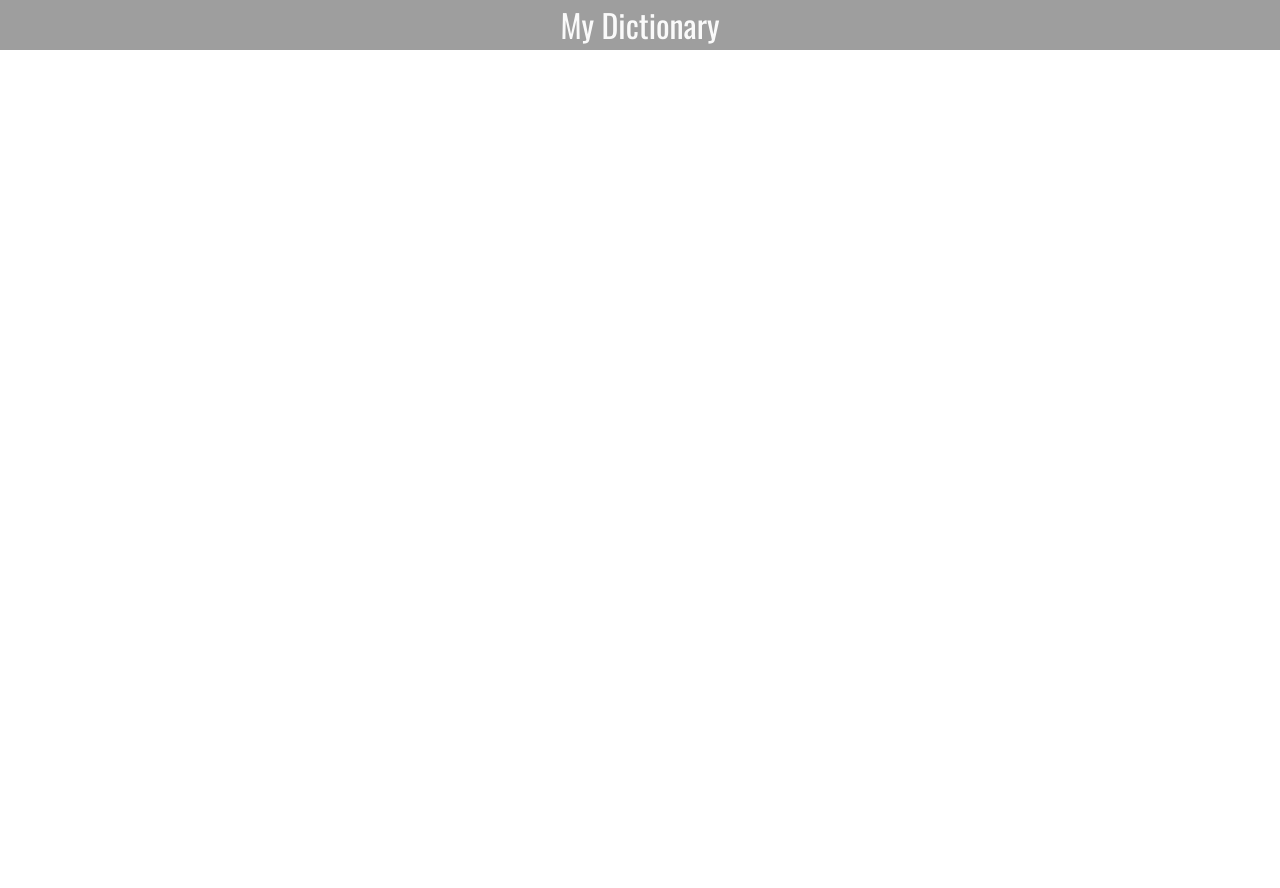
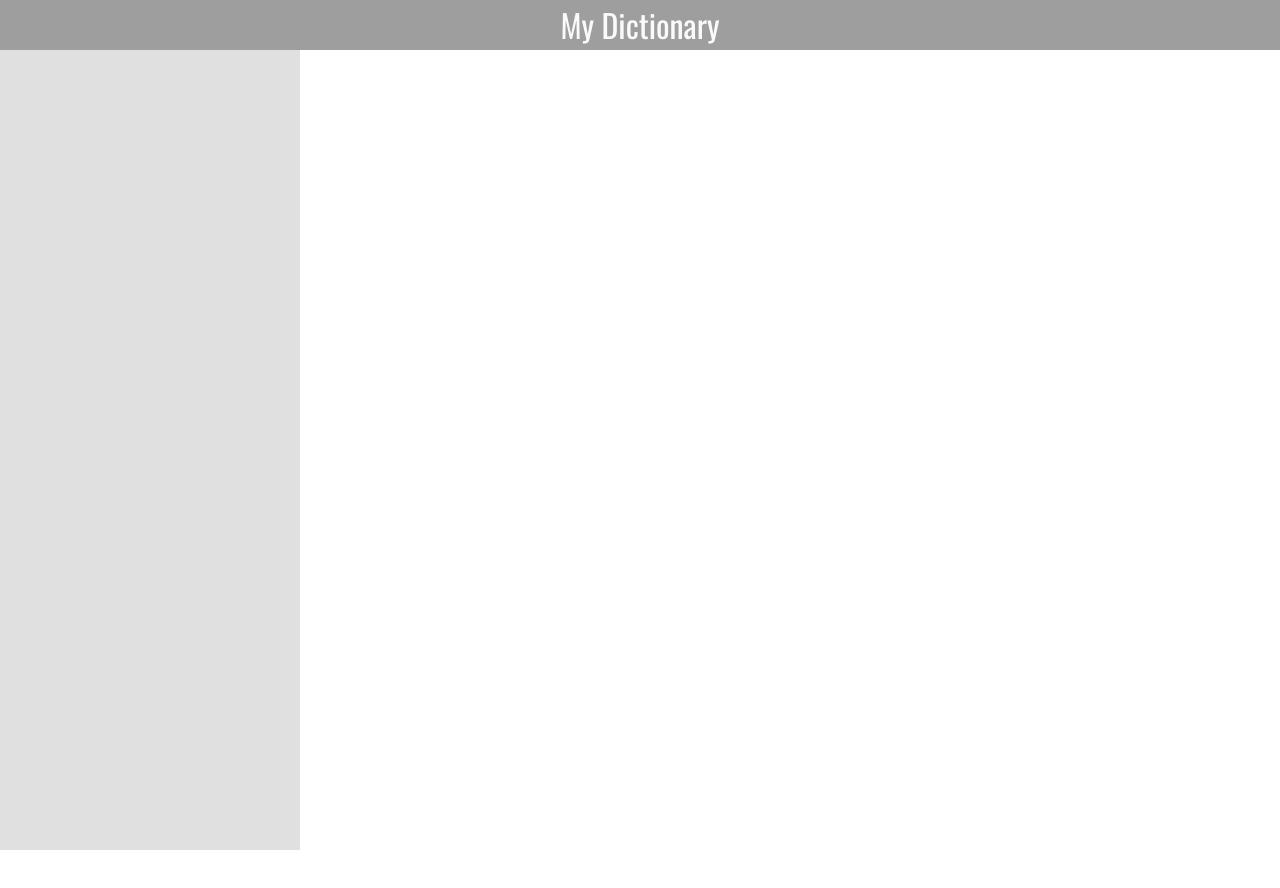
Before and after one commit to KoreanDinosaurs/React_Prac_2, a React (Create React App) app in the folder personel/: page / in a window 1280 px wide. Shown: the top 888 px of the page. Before the commit the page ends 800 px from the top, so only its background shows below. Built offline with nearby package versions, Linux system fonts and the light colour scheme.

Commit message:
Add Nav.js Component

```diff
--- a/personel/src/App.js
+++ b/personel/src/App.js
@@ -1,14 +1,20 @@
 import './App.css';
 import Header from './Header';
-
+import styled from 'styled-components';
+import Nav from './Nav';
 
 
 function App() {
   return (
-    <div className="App">
-      <Header />
-    </div>
+    <Container>
+        <Header />
+        <Nav/>
+    </Container>
   );
 }
 
 export default App;
+
+const Container = styled.div`
+    height: 2000px;
+`;
--- a/personel/src/Header.js
+++ b/personel/src/Header.js
@@ -13,8 +13,10 @@ function Header(){
 export default Header;
 
 const Bar = styled.div`
+    position: fixed;
     height: 50px;
     width: 100vw;
+
     background-color: #9e9e9e;
     text-align: center;
 
--- /dev/null
+++ b/personel/src/Nav.js
@@ -0,0 +1,21 @@
+import React from "react";
+import styled from "styled-components";
+
+function Nav(){
+    return(
+        <Wrap>
+
+        </Wrap>
+    )
+}
+
+export default Nav
+
+const Wrap = styled.div`
+    position: fixed;
+    top: 50px;
+    width: 300px;
+    height: 100vh;
+    background-color: #e0e0e0;
+
+`;
```
